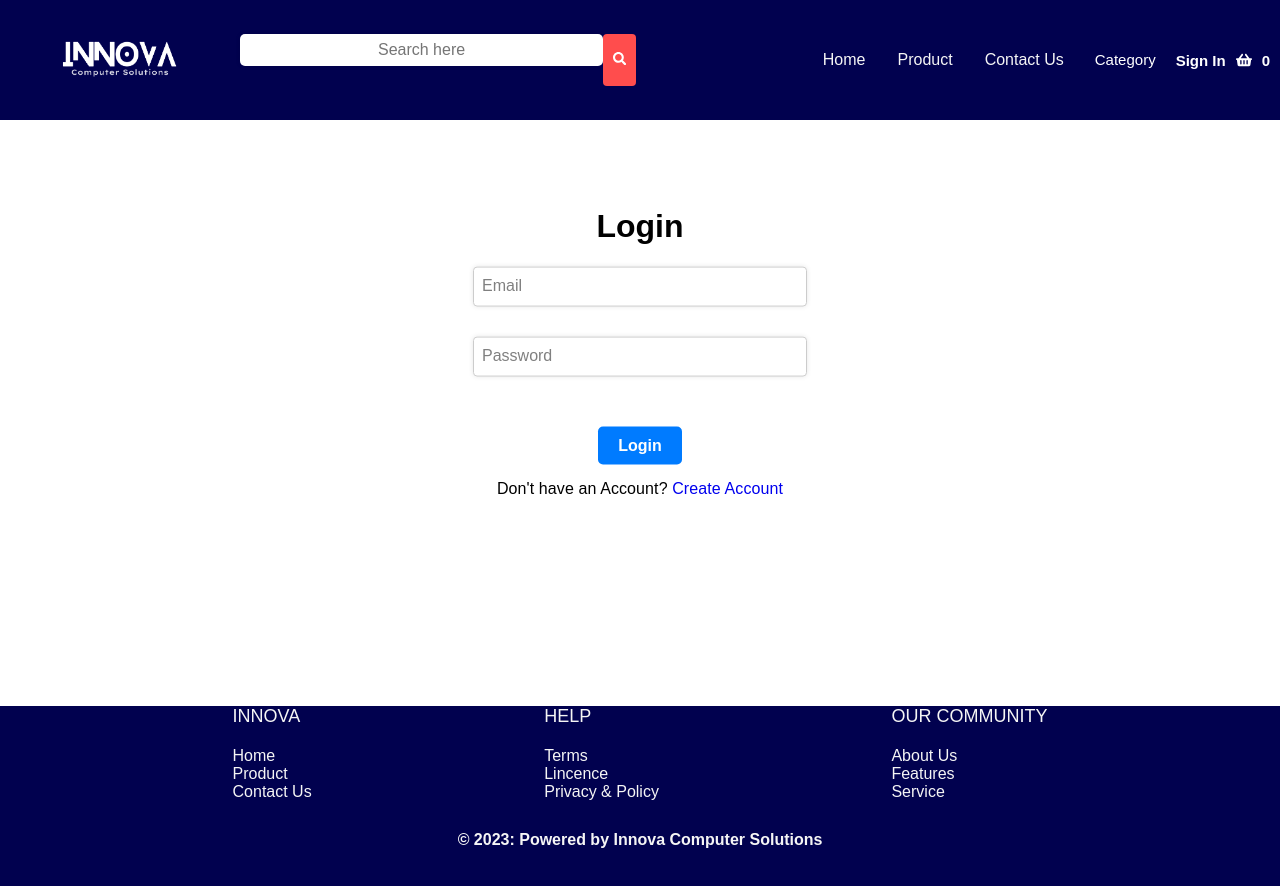
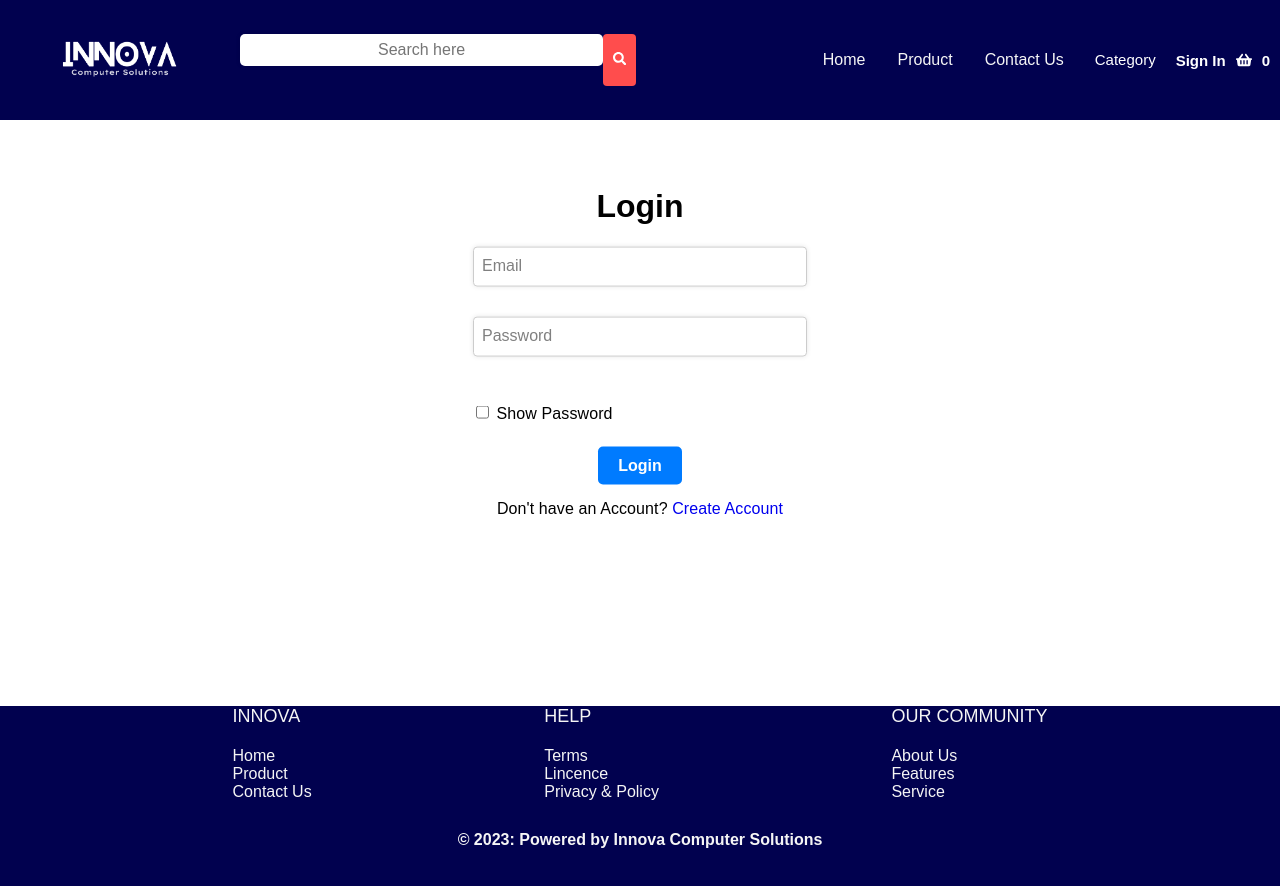
Before and after one commit to KRMadhusanka99/SENG_22212_Ecommerce_Web_Project, a React (Create React App) app in the folder frontend-app/: page /login in a window 1280 px wide. Shown: the top 886 px of the page. Built offline with nearby package versions, Linux system fonts and the light colour scheme; no server answers.

Commit message:
update signin, register with show password option

```diff
--- a/frontend-app/package.json
+++ b/frontend-app/package.json
@@ -14,6 +14,7 @@
     "bootstrap": "^5.2.3",
     "create-react-app": "^5.0.1",
     "firebase": "^9.19.0",
+    "googleapis": "^116.0.0",
     "moment": "^2.29.4",
     "react": "^18.2.0",
     "react-bootstrap": "^2.7.2",
--- a/frontend-app/public/index.html
+++ b/frontend-app/public/index.html
@@ -2,14 +2,14 @@
 <html lang="en">
   <head>
     <meta charset="utf-8" />
-    <link rel="icon" href="%PUBLIC_URL%/favicon.ico" />
+    <link rel="icon" href="%PUBLIC_URL%/icon-logo.png" />
     <meta name="viewport" content="width=device-width, initial-scale=1" />
     <meta name="theme-color" content="#000000" />
     <meta
       name="description"
       content="Web site created using create-react-app"
     />
-    <link rel="apple-touch-icon" href="%PUBLIC_URL%/logo192.png" />
+    <link rel="apple-touch-icon" href="%PUBLIC_URL%/icon-logo.png" />
     <link rel="stylesheet" href="https://cdnjs.cloudflare.com/ajax/libs/font-awesome/6.2.1/css/all.min.css" integrity="sha512-MV7K8+y+gLIBoVD59lQIYicR65iaqukzvf/nwasF0nqhPay5w/9lJmVM2hMDcnK1OnMGCdVK+iQrJ7lzPJQd1w==" crossorigin="anonymous" referrerpolicy="no-referrer" />
     <!--
       manifest.json provides metadata used when your web app is installed on a
@@ -25,7 +25,7 @@
       work correctly both with client-side routing and a non-root public URL.
       Learn how to configure a non-root public URL by running `npm run build`.
     -->
-    <title>React App</title>
+    <title>Innova Computer Solution</title>
   </head>
   <body>
     <noscript>You need to enable JavaScript to run this app.</noscript>
--- a/frontend-app/src/Login/Login.css
+++ b/frontend-app/src/Login/Login.css
@@ -61,7 +61,7 @@ body {
     font-size: 1rem;
     color: grey;
     pointer-events: none;
-    transition: 0.5s;
+    transition: 0.2s;
   }
 
   .box .inputBox input:focus ~ label,
--- a/frontend-app/src/Login/Login.js
+++ b/frontend-app/src/Login/Login.js
@@ -1,10 +1,6 @@
 import React,{useState} from 'react';
 import './Login.css';
 import {Link,useNavigate} from 'react-router-dom';
-import {auth} from '../firebase';
-import profile from "../Picture/a.png";
-import Email from "../Picture/email.jpg";
-import pass from "../Picture/pass.png";
 import axios from "axios";
 
 
@@ -14,7 +10,11 @@ function Login(){
   const [email, setUserEmail] = useState('')
   const [password, setUserPassword] = useState('');
   const [errorMessage, setErrorMessage] = useState("");
+  const [showPassword, setShowPassword] = useState(false);
 
+  const toggleShowPassword = () => {
+    setShowPassword(!showPassword);
+  };
   const handleSubmit = async (e) => {
     e.preventDefault();
     try {
@@ -46,16 +46,19 @@ function Login(){
               required/>
           <label>Email</label>
           </div>
-          <div className="inputBox">
+          <div className="inputBox password">
           <input
               value={password}
               onChange={(e) => setUserPassword(e.target.value)}
-              type="password"
-              onKeyUp={(event) => event.target.setAttribute('value', event.target.value)}              className="name"
+              type={showPassword ? 'text' : 'password'}              onKeyUp={(event) => event.target.setAttribute('value', event.target.value)}              className="name"
               required/>
           <label>Password</label>
+          </div>
+          <p style={{textAlign:'left'}}><input type="checkbox"
+          name="show"
+          onClick={toggleShowPassword}
+          value="show"/> Show Password</p>
           {errorMessage && <div className="error-alert"><p style={{color:'red'}}>{errorMessage}</p></div>}
-          </div>
           <button type="submit" className='login-button'>Login</button>
           </form>
 
--- a/frontend-app/src/SignUp/SignUp.js
+++ b/frontend-app/src/SignUp/SignUp.js
@@ -2,6 +2,7 @@ import React,{useState} from 'react';
 import '../Login/Login.css';
 import {useNavigate} from 'react-router-dom';
 import axios from "axios";
+import { EyeOutlined,EyeInvisibleOutlined } from '@ant-design/icons';
 
 
 function SignUp(){
@@ -13,6 +14,8 @@ function SignUp(){
   const [lastname, setUserLastName] = useState('');
   const [phonenumber, setPhoneNumber] = useState('');
   const [errorMessage, setErrorMessage] = useState("");
+  const [showPassword, setShowPassword] = useState(false);
+
 
   const handleSubmit = async (e) => {
     e.preventDefault();
@@ -33,6 +36,9 @@ function SignUp(){
       setErrorMessage(error.response.data.message);
     }
   }
+  const toggleShowPassword = () => {
+    setShowPassword(!showPassword);
+  };
 
   return(
     <div className="box">
@@ -70,8 +76,12 @@ function SignUp(){
 
           <tr><td colspan="2">
           <div className="inputBox next">
-          <input value={password} onChange={(e) => setUserPassword(e.target.value)} onKeyUp={(event) => event.target.setAttribute('value', event.target.value)} type="password" required/>
-          <label>Password</label></div> </td>
+          <input value={password} onChange={(e) => setUserPassword(e.target.value)} onKeyUp={(event) => event.target.setAttribute('value', event.target.value)}
+          type={showPassword ? 'text' : 'password'} required/>
+          <label>Password</label></div> </td><td>
+          <span className="showPassword" onClick={toggleShowPassword}>
+            {showPassword ? <div style={{color:'#007bff'}}><EyeOutlined/></div> : <EyeInvisibleOutlined/>}
+          </span></td>
          </tr></table>
          {errorMessage && <div className="error-alert"><p style={{color:'red'}}>{errorMessage}</p></div>}
           <p><input type="checkbox"
```
Also changed, not shown: frontend-app/public/icon-logo.png (added), 1 other file (tests, documents, lock files or other folders).
